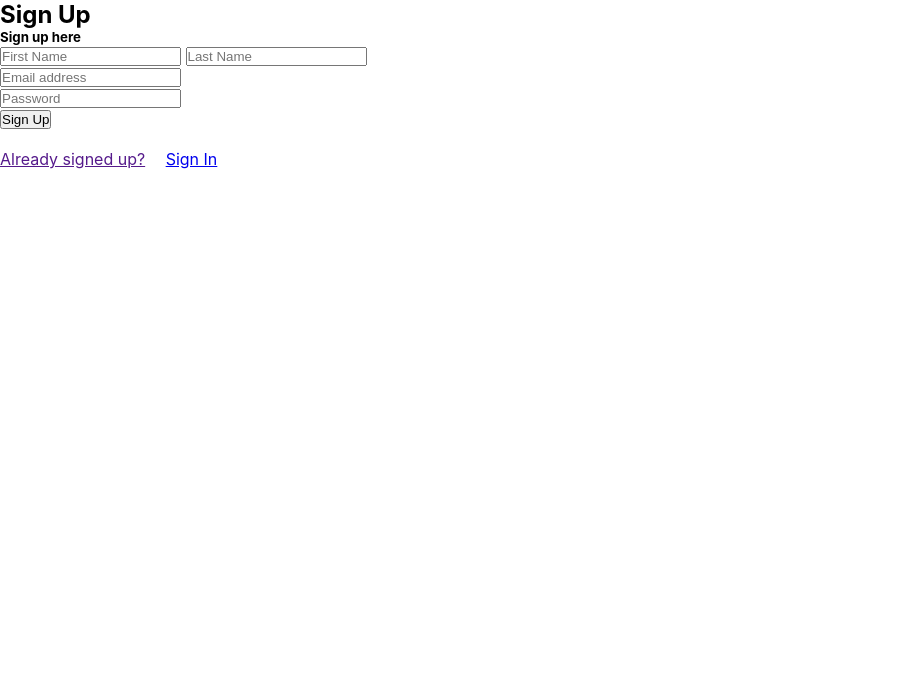
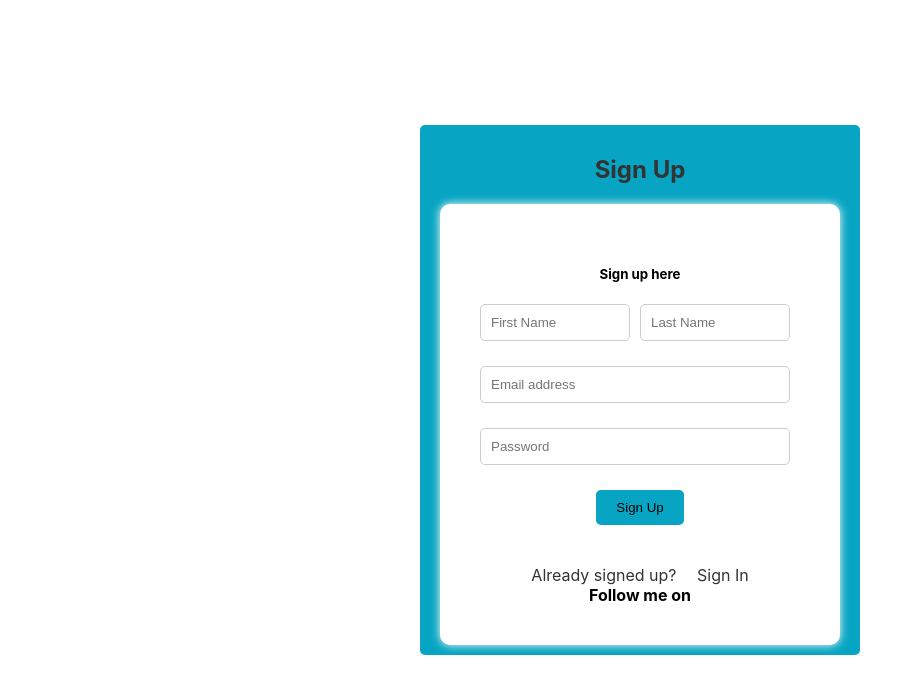
Before and after one commit to DelishaNaicker/Konnectv3, a plain HTML site: page member-sign-up.html in a window 1280 px wide. Shown: the whole page, without its empty margins (0-923 px from the left). Drawn offline with Linux system fonts and the light colour scheme.

Commit message:
added internal CSS

```diff
--- a/member-sign-up.html
+++ b/member-sign-up.html
@@ -3,7 +3,88 @@
 <head>
     <meta charset="utf-8" />
     <meta name="viewport" content="width=device-width, initial-scale=1.0">
-    <link href="stylesheet.css" rel="stylesheet">
+    <style>body {
+        font-family: "Inter";
+        display: flex;
+        justify-content: center;
+        align-items: center;
+        height: 100vh;
+    }
+
+    /* Resetting default margin and padding */
+     body {
+      margin: 0;
+      padding: 0;
+      box-sizing: border-box;
+    }
+
+
+    .signUp {
+      background-color: white;
+      padding: 20px;
+      border-radius: 10px;
+      box-shadow: 0 0 10px white;
+      max-width: 400px;
+      margin: 0 auto;
+      text-align: center;
+
+    }
+
+
+    .main-title h2 {
+      margin-bottom: 20px;
+      color: #333;
+    }
+
+    .main-title span {
+      color: #07A5C3;
+    }
+    .input-control {
+      display: flex;
+      margin-bottom: 15px;
+      flex-direction: row;
+      align-items: center;
+    }
+
+
+    .input-control input {
+      flex: 1;
+      padding: 8px;
+      width: calc(50% - 5px);
+      padding: 10px;
+      border: 1px solid #ccc;
+      border-radius: 5px;
+      margin-right: 10px;
+      margin-bottom: 10px;
+    }
+
+
+
+    #sign-up {
+      background-color: #07A5C3;
+      color: black;
+      border: none;
+      padding: 10px 20px;
+      border-radius: 5px;
+      cursor: pointer;
+      transition: background-color 0.3s ease;
+      position: relative;
+      margin-bottom: 20px;
+    }
+
+    .single-line {
+      text-align: center;
+    }
+
+    .single-line a {
+      color: #333;
+      text-decoration: none;
+    }
+
+    .single-line a:hover {
+      text-decoration: underline;
+    }
+     </style>
 
 <script>
     function signUp() {
@@ -62,6 +143,16 @@
     <div class="single-line">
     <a href="">Already signed up?</a> &emsp;<a href="sign-in.html">Sign In</a>
 
+    <div class="footer">
+        <b>	Follow me on </b>
+        <div class="icons">
+        <a href="https://github.com/kvaibhav01" target="_blank" class="social"><i class="fab fa-github"></i></a>
+        <a href="https://www.instagram.com/vaibhavkhulbe143/" target="_blank" class="social"><i class="fab fa-instagram"></i></a>
+        <a href="https://twitter.com/vaibhav_khulbe" target="_blank" class="social"><i class="fab fa-twitter-square"></i></a>
+        <a href="https://linkedin.com/in/vaibhav-khulbe/" target="_blank" class="social"><i class="fab fa-linkedin"></i></a>
+        </div>
+        </div>
+
 </div>
 </form>
 </body>
--- a/stylesheet.css
+++ b/stylesheet.css
@@ -121,7 +121,7 @@ body {
     grid-row: 1 / 3;
     font-size: 70px;
     color: #fff;
-    background-color: #00275E;
+    background-color: #07A5C3;
     padding-left: 50px;
     padding-top: 50px;
   }
@@ -269,7 +269,7 @@ body {
 
    .about-blue-hlight {
     position: absolute;
-    background-color: #07A5C3;
+    background-color: black;
     height: 100vh;
     width: 20vw;
     float: right;
```
Also changed, not shown: about.html (+1 -1 lines).
